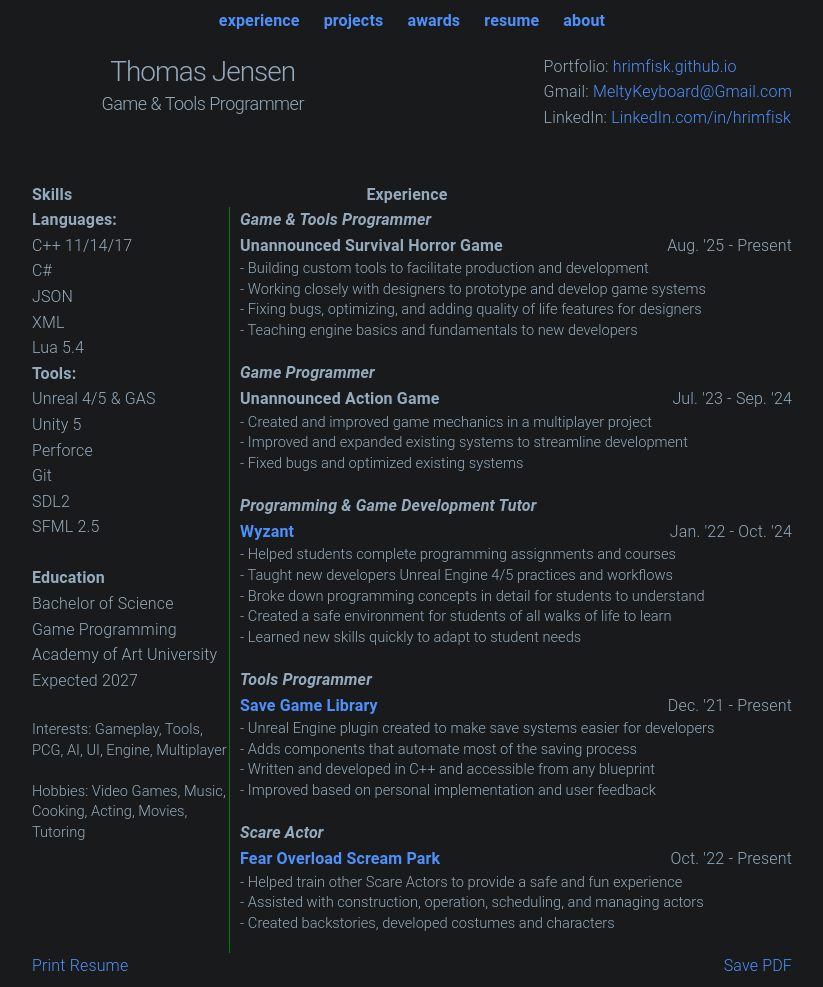
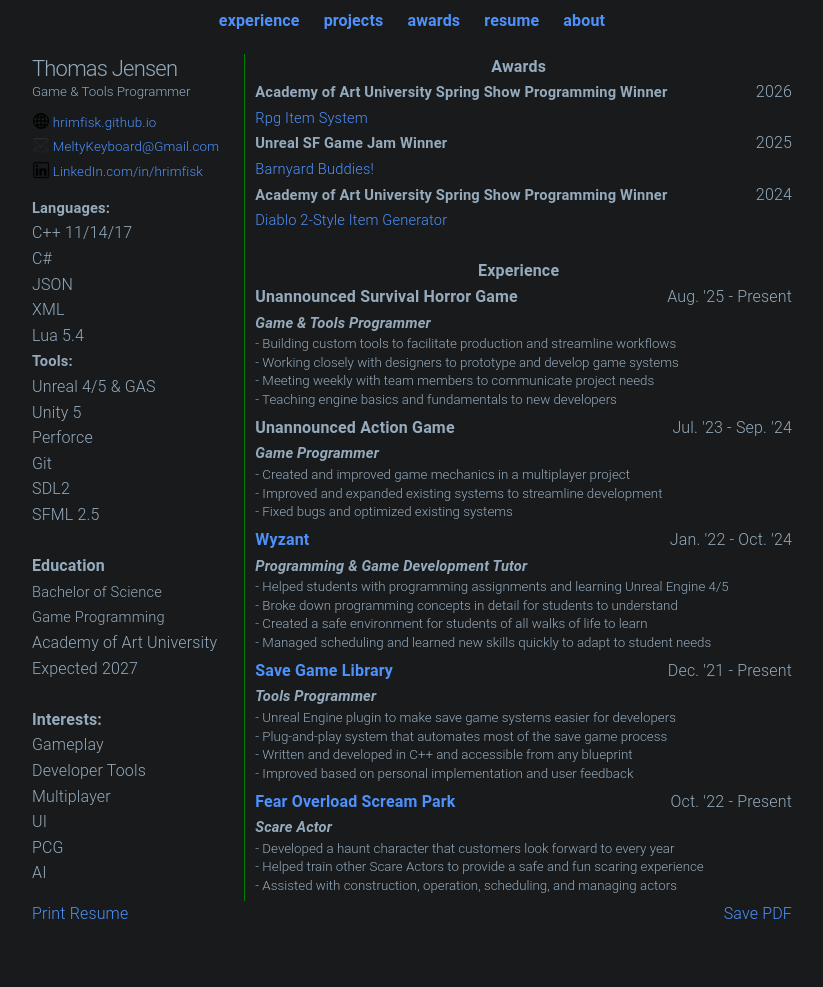
Before and after one commit to hrimfisk/hrimfisk.github.io, a Jekyll site: the page built from resume.md, in a window 1280 px wide. Shown: the whole page, without its empty margins (228-1051 px from the left). Built offline with Jekyll 4.4.1, drawn with Linux system fonts in a browser that asks for light colours; after the commit the page ends 934 px from its top, so only the background shows below that.

Commit message:
updated resume

```diff
--- a/resume.md
+++ b/resume.md
@@ -13,12 +13,12 @@ h3
 }
 h4, h5
 {
-    text-align: center;
     margin: 0px;
 }
 h6
 {
-    font-size: 11pt;
+    font-size: 10pt;
+    margin-bottom: 5px;
 }
 .skill
 {
@@ -29,7 +29,13 @@ table.skill
 {
     border: 0px solid black;
 }
-td.experience
+table.info
+{
+    font-size: 10pt;
+    margin-top: 10px;
+    margin-bottom: 10px;
+}
+td.experience, td.awards
 {
     padding-left: 10px;
 }
@@ -43,35 +49,52 @@ p {
 }
 subheading
 {
+    font-size: 11pt;
 }
-name
+.name
 {
-    font-size: 18pt;
+    font-size: 12pt;
+}
+.award
+{
+    font-size: 11pt;
+}
+@media print
+{
+    body
+    {
+        width: 100%;
+        margin: 0;
+        padding: 0;
+    }
 }
 </style>
 
-
+<!--
 <center>
 <table>
     <tr>
         <td>
-            <h3>Thomas Jensen</h3>
-            <h5>Game & Tools Programmer</h5>
+            <h4>Thomas Jensen</h4>
+            <h6>Game & Tools Programmer</h6>
         </td>
-        <td><span style="float:right;">
+        <td>
+            <h6>
+            <span style="float:right;">
             Portfolio: <a href="https://hrimfisk.github.io/">hrimfisk.github.io</a>
             <br>
             Gmail: <a href="mailto: meltykeyboard@gmail.com">MeltyKeyboard@Gmail.com</a>
             <br>
             LinkedIn: <a href="https://www.linkedin.com/in/hrimfisk/">LinkedIn.com/in/hrimfisk</a>
             </span>
+            </h6>
         </td>
     </tr>
 </table>
 </center>
-<br>
-<br>
+-->
 
+<!--
 <table>
     <th style="width:44%">
     <b>Skills</b>
@@ -80,6 +103,7 @@ name
     <b>Experience</b>
     </th>
 </table>
+-->
 
 <!--
 <p style="text-align: left">
@@ -93,11 +117,40 @@ name
 
     </span>
 </p>
+
 -->
 
 <table style="width:100%">
     <tr>
-        <td style="width: 26%; border-right: 1px solid green"> <!-- 35 is the minimum for the left column. it will not shrink any more -->
+        <td style="width: 28%; border-right: 1.5px solid green">
+            <h4>Thomas Jensen</h4>
+            <h6>Game & Tools Programmer</h6>
+            <table class = "info">
+                <tr>
+                    <td>
+                        <img src = "/assets/Website.png" width=18 height=18>
+                    </td>
+                    <td>
+                        <a href="https://hrimfisk.github.io/">hrimfisk.github.io</a>
+                    </td>
+                </tr>
+                <tr>
+                    <td>
+                        <img src = "/assets/Email.png" width=18 height=18>
+                    </td>
+                    <td>
+                        <a href="mailto: meltykeyboard@gmail.com">MeltyKeyboard@Gmail.com</a>
+                    </td>
+                </tr>
+                <tr>
+                    <td>
+                        <img src = "/assets/LinkedIn.png" width=18 height=18>
+                    </td>
+                    <td>
+                        <a href="https://www.linkedin.com/in/hrimfisk/">LinkedIn.com/in/hrimfisk</a>
+                    </td>
+                </tr>
+            </table>
             <subheading><b>Languages:</b></subheading> <br>
             C++ 11/14/17<br>
             C# <br>
@@ -122,69 +175,100 @@ name
                     Expected 2027
                 </p>
                 <br>
-                <h6>
                 <p>
-                    Interests:
-                    Gameplay, Tools, PCG, AI, UI, Engine, Multiplayer <br> <br>
+                    <b>Interests:</b> <br>
+                    Gameplay <br>
+                    Developer Tools <br>
+                    Multiplayer<br>
+                    UI <br>
+                    PCG <br>
+                    AI <br>
                 </p>
-                <p >
-                    Hobbies: Video Games, Music, Cooking, Acting, Movies, Tutoring
-                </p>
-                </h6>
             </body>
         </td>
-        <td class = "experience">
-            <body>
-                <p style="text-align: left;">
-                    <subheading><i><b>Game & Tools Programmer</b></i></subheading><br>
-                    <b>Unannounced Survival Horror Game</b><span style="float:right;">Aug. '25 - Present</span><br>
-                    <h6>
-                    - Building custom tools to facilitate production and development<br>
-                    - Working closely with designers to prototype and develop game systems<br>
-                    - Fixing bugs, optimizing, and adding quality of life features for designers<br>
-                    - Teaching engine basics and fundamentals to new developers<br>
-                    </h6>
-                </p>
-                <p style="text-align: left;">
-                    <subheading><i><b>Game Programmer</b></i></subheading><br>
-                    <b>Unannounced Action Game</b><span style="float:right;">Jul. '23 - Sep. '24</span> <br>
-                    <h6>
-                    - Created and improved game mechanics in a multiplayer project<br>
-                    - Improved and expanded existing systems to streamline development<br>
-                    - Fixed bugs and optimized existing systems<br>
-                    </h6>
-                </p>
-                <p style="text-align: left;">
-                    <subheading><i><b>Programming & Game Development Tutor</b></i></subheading><br>
-                    <b><a href="https://www.wyzant.com/match/tutor/88975343">Wyzant</a></b><span style="float:right;">Jan. '22 - Oct. '24</span> <br>
-                    <h6>
-                    - Helped students complete programming assignments and courses<br>
-                    - Taught new developers Unreal Engine 4/5 practices and workflows<br>
-                    - Broke down programming concepts in detail for students to understand<br>
-                    - Created a safe environment for students of all walks of life to learn<br>
-                    - Learned new skills quickly to adapt to student needs<br>
-                    </h6>
-                </p>
-                <p style="text-align: left;">
-                    <subheading><i><b>Tools Programmer</b></i></subheading><br>
-                    <b><a href="https://www.fab.com/listings/b3dad9df-2562-4af5-8846-a7b29b6f7652">Save Game Library</a></b><span style="float:right;">Dec. '21 - Present</span> <br>
-                    <h6>
-                    - Unreal Engine plugin created to make save systems easier for developers<br>
-                    - Adds components that automate most of the saving process<br>
-                    - Written and developed in C++ and accessible from any blueprint<br>
-                    - Improved based on personal implementation and user feedback<br>
-                    </h6>
-                </p>
-                <p style="text-align: left;">
-                    <subheading><i><b>Scare Actor</b></i></subheading><br>
-                    <b><a href="https://fearoverload.com/">Fear Overload Scream Park</a></b><span style="float:right;">Oct. '22 - Present</span> <br>
-                    <h6>
-                    - Helped train other Scare Actors to provide a safe and fun experience<br>
-                    - Assisted with construction, operation, scheduling, and managing actors<br>
-                    - Created backstories, developed costumes and characters
-                    </h6>
-                </p>
-            </body>
+        <td>
+        <table>
+            <th style="text-align: center;">Awards
+            </th>
+            <tr>
+                <td class = "awards">
+                    <body>
+                        <p>
+                        <span class = "award"><b>Academy of Art University Spring Show Programming Winner</b></span><span style="float:right;">2026</span><br>
+                        <subheading><a href="https://2026springshow.academyart.edu/student/thomas-jensen/">Rpg Item System</a></subheading>
+                        </p>
+                        <p>
+                        <span class = "award"><b>Unreal SF Game Jam Winner</b></span><span style="float:right;">2025</span><br>
+                        <subheading><a href="https://itch.io/jam/unreal-sf-game-jam/rate/435881">Barnyard Buddies!</a></subheading>
+                        </p>
+                        <p>
+                        <span class = "award"><b>Academy of Art University Spring Show Programming Winner</b></span><span style="float:right;">2024</span><br>
+                        <subheading><a href="https://2024springshow.academyart.edu/schools/game-development/students/thomas-jensen/"> Diablo 2-Style Item Generator</a></subheading>
+                        </p>
+                        <br>
+                    </body>
+                </td>
+            </tr>
+            <tr>
+                <th style="text-align: center;">
+                    <b>Experience</b>
+                </th>
+            </tr>
+            <tr>
+                <td class = "experience">
+                    <body>
+                        <p style="text-align: left;">
+                            <span class="name"><b>Unannounced Survival Horror Game</b></span><span style="float:right;">Aug. '25 - Present</span><br>
+                            <subheading><i><b>Game & Tools Programmer</b></i></subheading><br>
+                            <h6>
+                            - Building custom tools to facilitate production and streamline workflows<br>
+                            - Working closely with designers to prototype and develop game systems<br>
+                            - Meeting weekly with team members to communicate project needs<br>
+                            - Teaching engine basics and fundamentals to new developers<br>
+                            </h6>
+                        </p>
+                        <p style="text-align: left;">
+                            <span class="name"><b>Unannounced Action Game</b></span><span style="float:right;">Jul. '23 - Sep. '24</span> <br>
+                            <subheading><i><b>Game Programmer</b></i></subheading><br>
+                            <h6>
+                            - Created and improved game mechanics in a multiplayer project<br>
+                            - Improved and expanded existing systems to streamline development<br>
+                            - Fixed bugs and optimized existing systems<br>
+                            </h6>
+                        </p>
+                        <p style="text-align: left;">
+                            <span class="name"><b><a href="https://www.wyzant.com/match/tutor/88975343">Wyzant</a></b></span><span style="float:right;">Jan. '22 - Oct. '24</span><br>
+                            <subheading><i><b>Programming & Game Development Tutor</b></i></subheading><br>
+                            <h6>
+                            - Helped students with programming assignments and learning Unreal Engine 4/5<br>
+                            - Broke down programming concepts in detail for students to understand<br>
+                            - Created a safe environment for students of all walks of life to learn<br>
+                            - Managed scheduling and learned new skills quickly to adapt to student needs<br>
+                            </h6>
+                        </p>
+                        <p style="text-align: left;">
+                            <span class="name"><b><a href="https://www.fab.com/listings/b3dad9df-2562-4af5-8846-a7b29b6f7652">Save Game Library</a></b></span><span style="float:right;">Dec. '21 - Present</span> <br>
+                            <subheading><i><b>Tools Programmer</b></i></subheading><br>
+                            <h6>
+                            - Unreal Engine plugin to make save game systems easier for developers<br>
+                            - Plug-and-play system that automates most of the save game process<br>
+                            - Written and developed in C++ and accessible from any blueprint<br>
+                            - Improved based on personal implementation and user feedback<br>
+                            </h6>
+                        </p>
+                        <p style="text-align: left;">
+                            <span class="name"><b><a href="https://fearoverload.com/">Fear Overload Scream Park</a></b></span><span style="float:right;">Oct. '22 - Present</span> <br>
+                            <subheading><i><b>Scare Actor</b></i></subheading><br>
+                            <h6>
+                            - Developed a haunt character that customers look forward to every year<br>
+                            - Helped train other Scare Actors to provide a safe and fun scaring experience<br>
+                            - Assisted with construction, operation, scheduling, and managing actors<br>
+                            </h6>
+                        </p>
+                    </body>
+                </td>
+            </tr>
+        </table>
         </td>
     </tr>
 </table>
```
Also changed, not shown: assets/Email.png (added), assets/LinkedIn.png (added), assets/Website.png (added), projects/_posts/2024-07-24-space-base.md (renamed from experience/_posts/2024-07-24-space-base.md), 1 other file.
